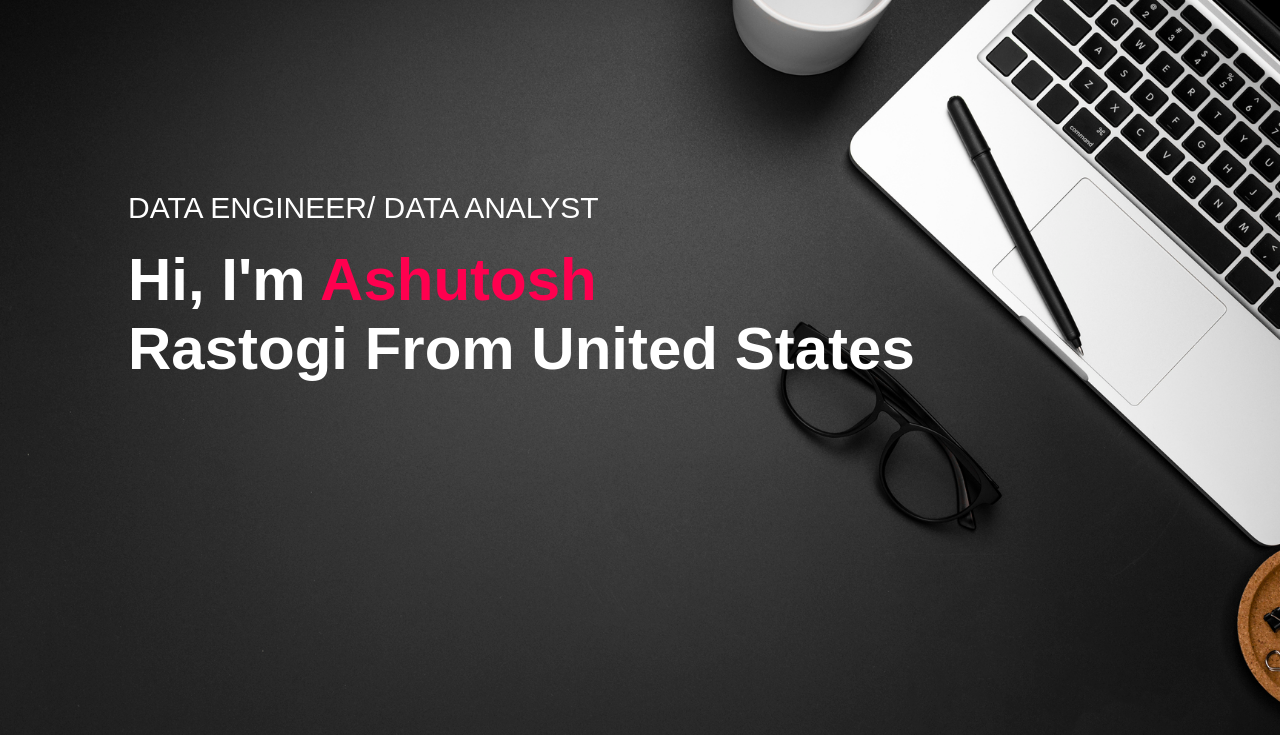
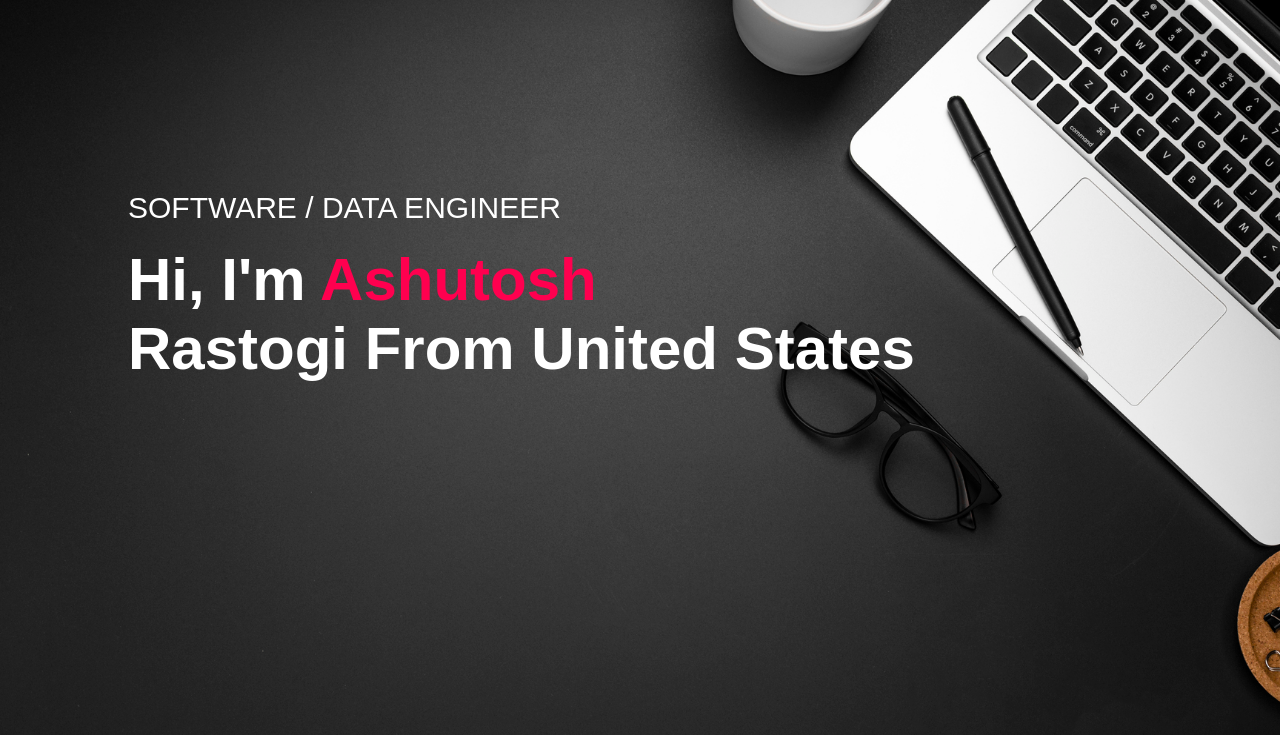
Before and after one commit to Rastogi-123/portfolio.github.io, a plain HTML site: page index.html in a window 1280 px wide. Shown: the part 65-800 px from the top of the page. Drawn offline with Linux system fonts and the light colour scheme.

Commit message:
AboutMe_added2

```diff
--- a/index.html
+++ b/index.html
@@ -34,7 +34,7 @@
                     <i class="fa-solid fa-bars" onclick="openmenu()"></i>
                 </nav>
                 <div class="header-text">
-                    <p>DATA ENGINEER/ DATA ANALYST</p> <!-- Position Name, which I want to be displayed on website -->
+                    <p>SOFTWARE / DATA  ENGINEER</p> <!-- Position Name, which I want to be displayed on website -->
                     <h1>Hi, I'm <span>Ashutosh</span><br>Rastogi From United States</h1> <!--Small intoduction of mine -->
                 </div>
             </div>
```
